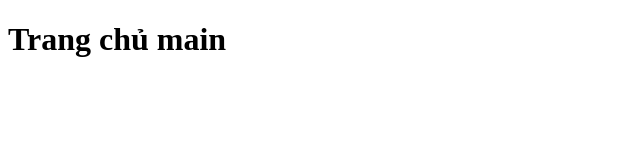
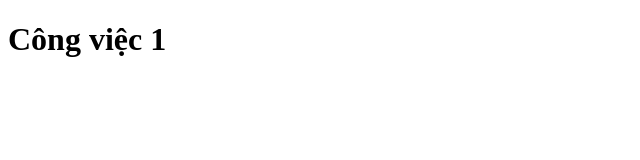
Before and after one commit to minhhquan0456/duan5, a plain HTML site: page index.html in a window 1280 px wide. Shown: the whole page, without its empty margins (0-640 px from the left). Drawn offline with Linux system fonts and the light colour scheme.

Commit message:
Công việc 1 commit lần 1

```diff
--- a/index.html
+++ b/index.html
@@ -6,6 +6,6 @@
     <title>Document</title>
   </head>
   <body>
-    <h1>Trang chủ main</h1>
+    <h1>Công việc 1</h1>
   </body>
 </html>
```
